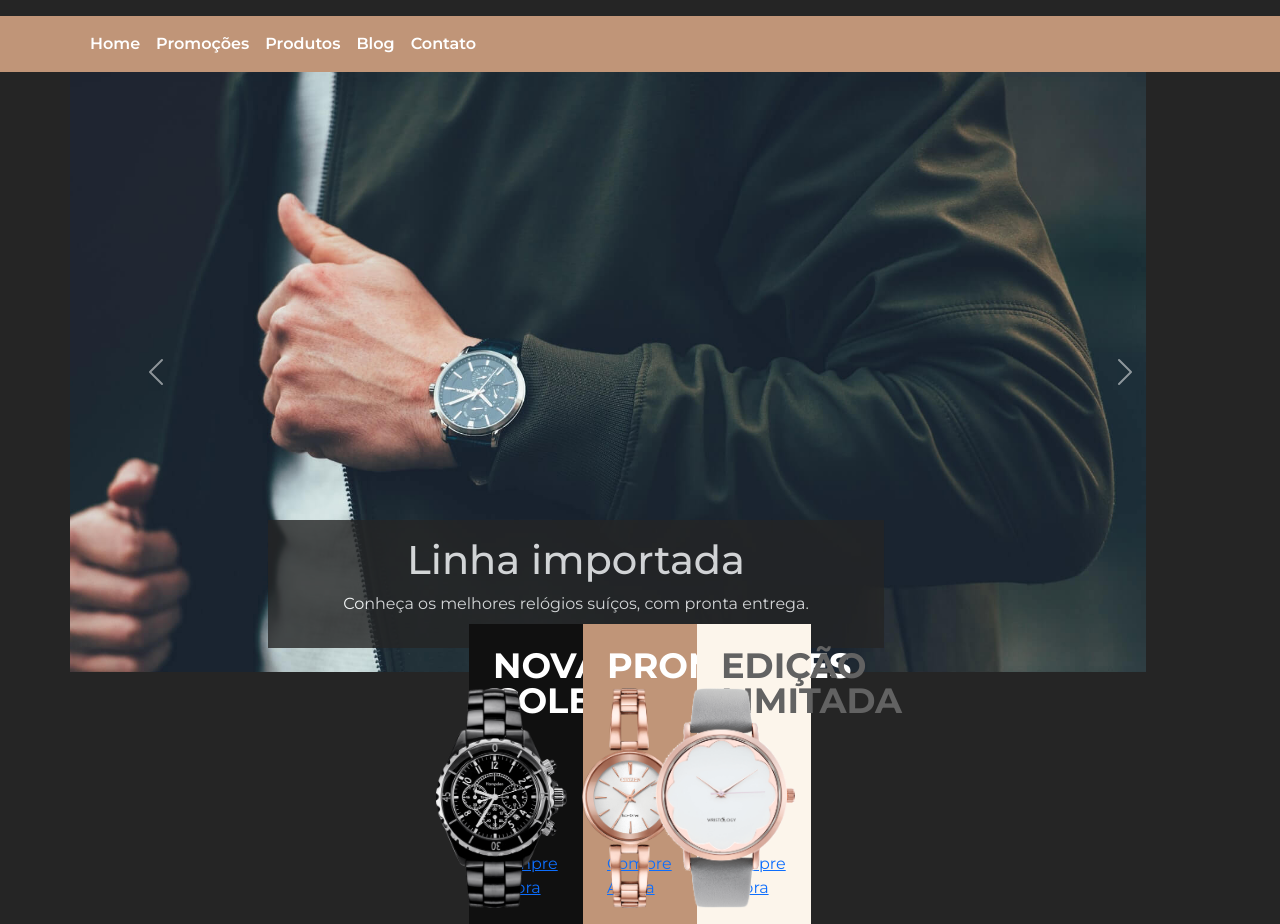
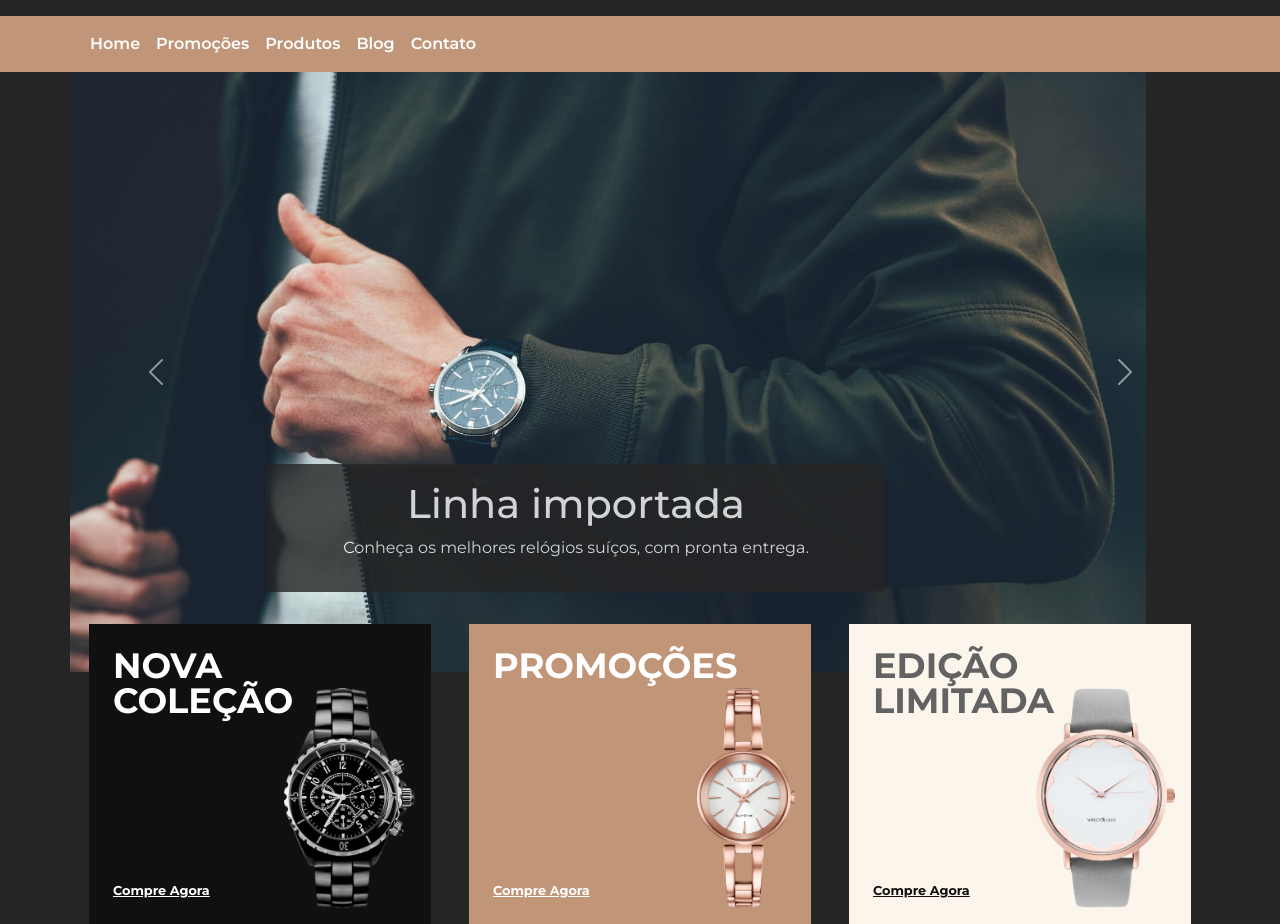
Before and after one commit to Danielmtdc16/exacttime-bootstrap-udemy, a plain HTML site: page index.html in a window 1280 px wide. Shown: the part 84-1008 px from the top of the page. Drawn offline with nearby package versions, Linux system fonts and the light colour scheme.

Commit message:
css dos mini-banners terminado.

```diff
--- a/css/style.css
+++ b/css/style.css
@@ -138,13 +138,15 @@ body {
 #slider .carousel-item {
     height: 400px;
 }
+
 #slider img {
     height: 400px;
     object-fit: cover;
     object-position: top left;
 }
+
 .carousel-caption {
-    bottom: 1.5em;
+    bottom: 5em;
     padding: 1em;
     opacity: 0.8;
 }
@@ -161,6 +163,10 @@ body {
     #slider img {
         height: 600px;
         object-fit: cover;
+    }
+
+    #slider #carousel-item-1 img {
+        object-position: center;
     }
 
     .carousel-caption {
@@ -190,7 +196,7 @@ body {
 }
 
 @media (min-width: 768px) {
-    #mini-banners {
+    #mini-banners .col-12 {
         max-width: 30%;
     }
 }
@@ -201,6 +207,7 @@ body {
     font-size: 2.2em;
     font-weight: 700;
     line-height: 1em;
+    z-index: 10;
 }
 
 #mini-banners .col-12 img {
@@ -209,3 +216,34 @@ body {
     right: 1em;
     bottom: 1em;
 }
+
+#mini-banners .col-12 a {
+    font-weight: bold;
+    color: #FFF;
+    font-size: .8em;
+    transition: .5s;
+    z-index: 10;
+}
+
+#mini-banners .col-12 a:hover {
+    color: #101010;
+}
+
+#mini-banners #mini-banner-1 a:hover,
+#mini-banners #mini-banner-3 a:hover  {
+    color: #C09578;
+}
+
+#mini-banners #mini-banner-3 a {
+    color: #101010;
+}
+
+@media (min-width: 769px) and (max-width: 1199px) {
+    #mini-banners .col-12 h2 {
+        font-size: 1.5em;
+    }
+
+    #mini-banners .col-12 img {
+        height: 160px;
+    }
+}
--- a/index.html
+++ b/index.html
@@ -109,7 +109,7 @@
     <div class="container" id="banners-container">
         <div class="carousel slide" id="slider" data-bs-ride="carousel">
             <div class="carousel-inner">
-                <div class="carousel-item active">
+                <div class="carousel-item active" id="carousel-item-1">
                     <img src="img/banner1.jpg" alt="Banner 1" class="d-block w-100 img-fluid">
                     <div class="carousel-caption primary-bg-color">
                         <h5>Relógios de Luxo</h5>
@@ -117,7 +117,7 @@
                     </div>
                 </div>
 
-                <div class="carousel-item active">
+                <div class="carousel-item active" id="carousel-item-2">
                     <img src="img/banner3.jpg" alt="Banner 3" class="d-block w-100 img-fluid">
                     <div class="carousel-caption primary-bg-color">
                         <h5>Linha importada</h5>
```
